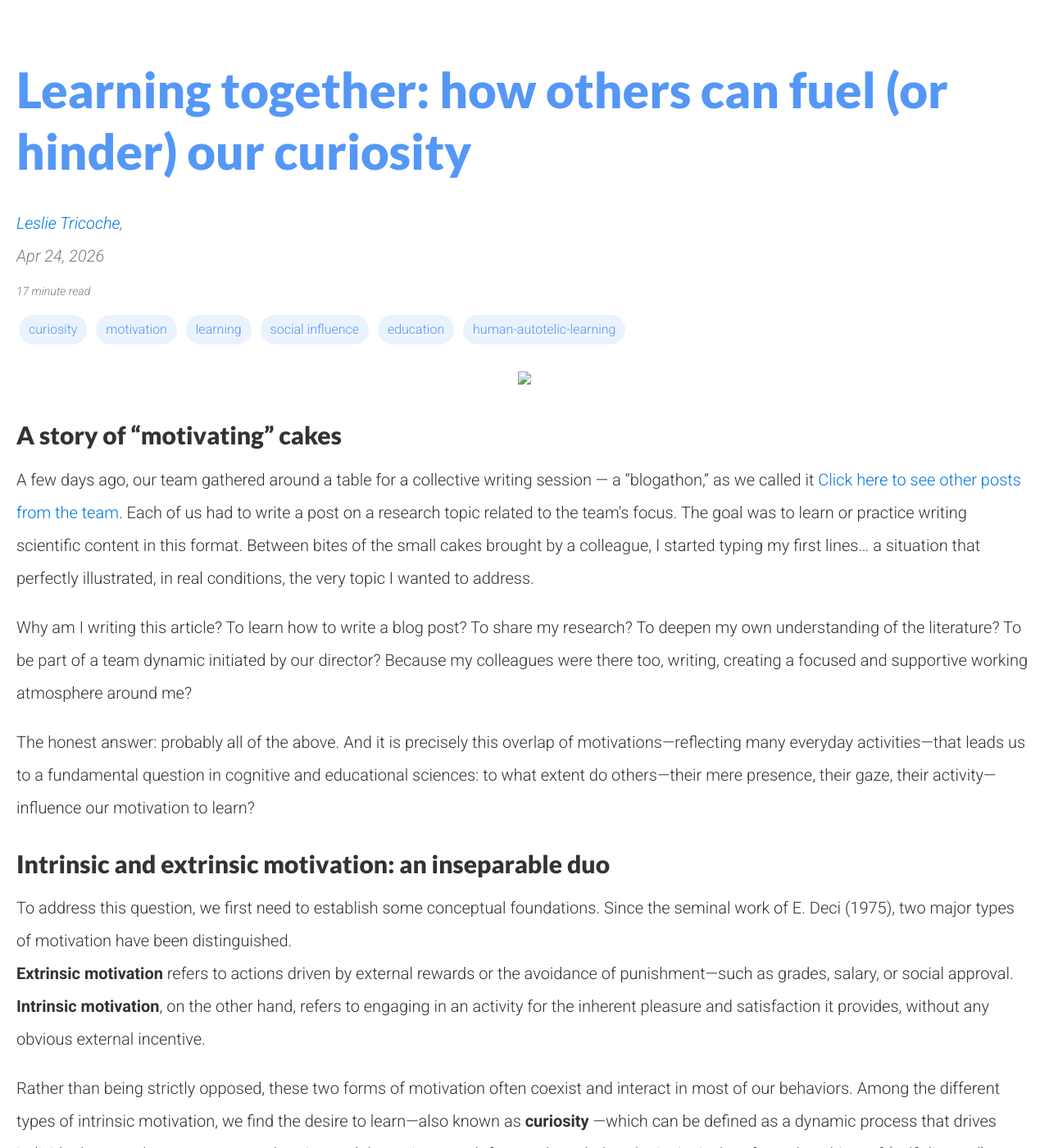
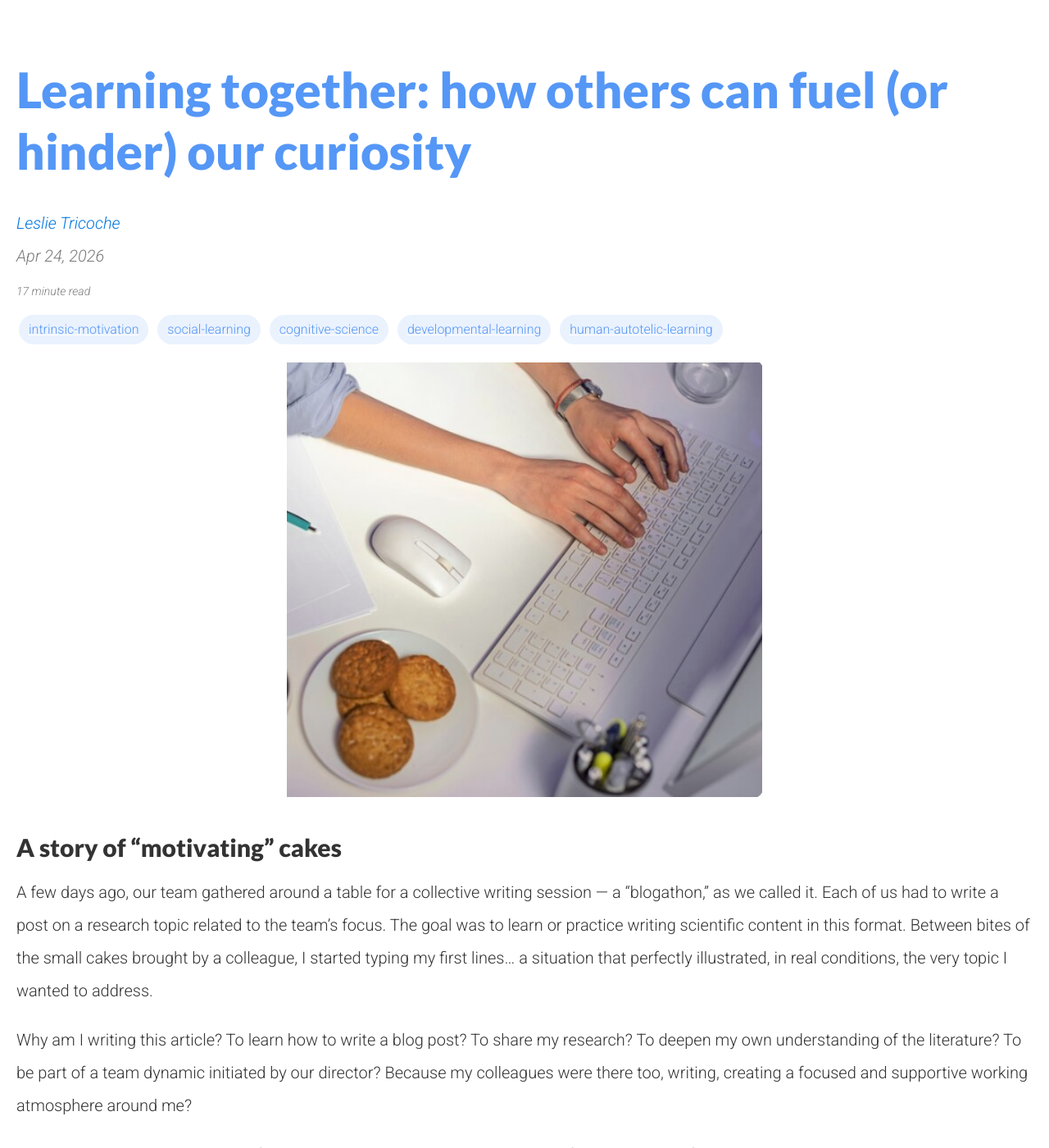
Before and after one commit to flowersteam/flowersteam.github.io, a Jekyll site: the page built from _posts/2026-04-24-social-influence-curiosity.md, in a window 1280 px wide and 1400 px high, scrolled down 402 px. Shown: the whole window at 82% size. Built offline with Jekyll 4.4.1, drawn with Linux system fonts in a browser that asks for light colours; nearby versions of some CDN libraries.

Commit message:
Update 2026-04-24-social-influence-curiosity.md

```diff
--- a/_posts/2026-04-24-social-influence-curiosity.md
+++ b/_posts/2026-04-24-social-influence-curiosity.md
@@ -7,22 +7,22 @@ categories: jekyll
 featured: false
 use_math:   true
 thumbnail:  /images/posts/2026-04-24-social-influence-curiosity/Gateaux.PNG
-tags: [curiosity, motivation, learning, social influence, education, human-autotelic-learning]
+tags: [intrinsic-motivation, social-learning, cognitive-science, developmental-learning, human-autotelic-learning]
 permalink:  2026-04-24-social-influence-curiosity
 authors:
 - name: 'Leslie Tricoche'
   link: https://l-tricoche.github.io/
-  next: ', '
+  next: ''
 ---
 
 <figure style="text-align: center;">
-  <img src="/assets/img/Gateaux.PNG" width="50%" />
+  <img src="/images/posts/2026-04-24-social-influence-curiosity/Gateaux.PNG" width="50%" />
 </figure>
 
 
 ## A story of “motivating” cakes
 
-A few days ago, our team gathered around a table for a collective writing session — a “blogathon,” as we called it [Click here to see other posts from the team](https://developmentalsystems.org/). Each of us had to write a post on a research topic related to the team’s focus. The goal was to learn or practice writing scientific content in this format. Between bites of the small cakes brought by a colleague, I started typing my first lines… a situation that perfectly illustrated, in real conditions, the very topic I wanted to address.
+A few days ago, our team gathered around a table for a collective writing session — a “blogathon,” as we called it. Each of us had to write a post on a research topic related to the team’s focus. The goal was to learn or practice writing scientific content in this format. Between bites of the small cakes brought by a colleague, I started typing my first lines… a situation that perfectly illustrated, in real conditions, the very topic I wanted to address.
 
 Why am I writing this article? To learn how to write a blog post? To share my research? To deepen my own understanding of the literature? To be part of a team dynamic initiated by our director? Because my colleagues were there too, writing, creating a focused and supportive working atmosphere around me?
 
@@ -68,7 +68,7 @@ Moreover, to briefly address brain networks, this imitation system is notably su
 
 
 <figure style="text-align: center;">
-  <img src="/assets/img/Figure_SocialLearning.jpg" width="70%" />
+  <img src="/images/posts/2026-04-24-social-influence-curiosity/Figure_SocialLearning.jpg" width="70%" />
 
   <figcaption style="text-align: center; font-size: 0.9em; margin-top: 10px;">
     <strong>Top figure:</strong> from Arioli and Canessa (2019) in <em>Human Brain Mapping</em>: brain network involved in social learning (learning by observation), including premotor cortex, parietal areas, inferior frontal gyrus, superior temporal sulcus, and occipital regions.<br>
@@ -104,7 +104,7 @@ Three **forms of social presence** are typically distinguished:
 [For more exhaustive content on the mere presence effect](https://theses.hal.science/tel-04196751)
 
 <figure style="text-align: center;">
-  <img src="/assets/img/Figure_SimplePresence.jpg" width="70%" />
+  <img src="/images/posts/2026-04-24-social-influence-curiosity/Figure_SimplePresence.jpg" width="70%" />
 
   <figcaption style="text-align: center; font-size: 0.9em; margin-top: 10px;">
     <strong>Top figure:</strong> experimental device used by Triplett in his 1898 study on the mere presence effect in children. It was a device resembling a fishing rod, in which children had to turn a reel as quickly as possible.<br>
@@ -119,7 +119,7 @@ I carried out a survey of the PubMed database, crossing terms related to mere pr
 A few studies related to educational skills, in children and adolescents, show effects of social presence, notably on **reasoning** (Wolf et al., 2015), **creativity** (Camarda et al., 2021), or **numerical and language skills** (Tricoche et al., 2021). In addition, neuroimaging studies seem to indicate that the presence of another person does not act only on **attentional processes**, but also on **motivational and emotional processes**, even in the absence of any explicit reward (Tricoche et al., 2023). In other words, others, through their mere presence, could be a form of implicit extrinsic motivation, capable of influencing intrinsic motivation, without individuals necessarily being aware of it. Likewise, brain regions involved in **social cognition** are activated when others are present, in order to enable the **mentalizing process**. Indeed, as soon as another human being enters our environment, our mentalizing processes are activated—this capacity to infer the mental states of others, commonly referred to as **theory of mind**. “They can see me,” “what do they think of my performance?”, “do they like me?”: these questions, even when formulated unconsciously, mobilize cognitive and emotional resources that modify our engagement in the task. Others then become associated with a form of implicit social reward—being well perceived, approved of, accepted.
 
 <figure style="text-align: center;">
-  <img src="/assets/img/Figure_Brain.jpg" width="70%" />
+  <img src="/images/posts/2026-04-24-social-influence-curiosity/Figure_Brain.jpg" width="70%" />
 
   <figcaption style="text-align: center; font-size: 0.9em; margin-top: 10px;">
     <strong>Top figure:</strong> from Arioli and Canessa (2019) in <em>Human Brain Mapping</em>: brain network involved in mentalizing (theory of mind), including mainly the temporo-parietal junction, the medial prefrontal cortex, and the precuneus extending into the posterior cingulate cortex.<br>
@@ -137,7 +137,7 @@ The team is known for its work on the computational mechanisms of curiosity and
 However, up to now, this work has mainly focused on the individual dynamics of curiosity. The explicit integration of social factors therefore constitutes a natural extension of this research program.
 
 <figure style="text-align: center;">
-  <img src="/assets/img/Figure_Tasks.jpg" width="60%" />
+  <img src="/images/posts/2026-04-24-social-influence-curiosity/Figure_Tasks.jpg" width="60%" />
 
   <figcaption style="text-align: center; font-size: 0.9em; margin-top: 10px;">
     Paradigms studying how individuals orient their exploration choices as a function of learning progress.<br>
```
